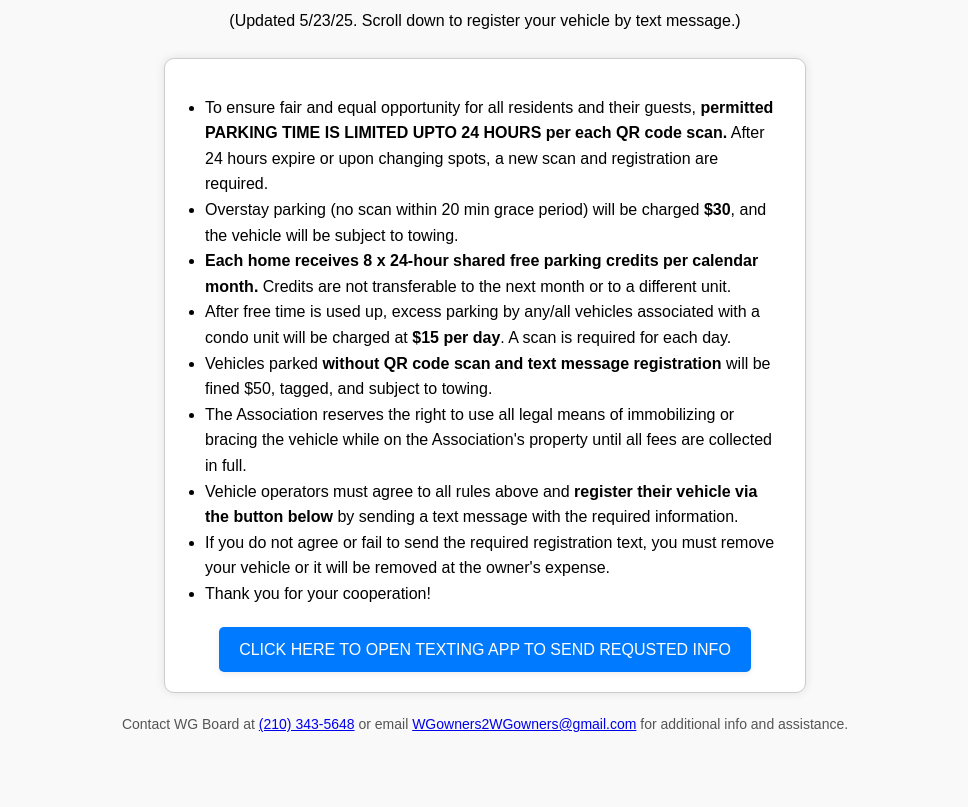
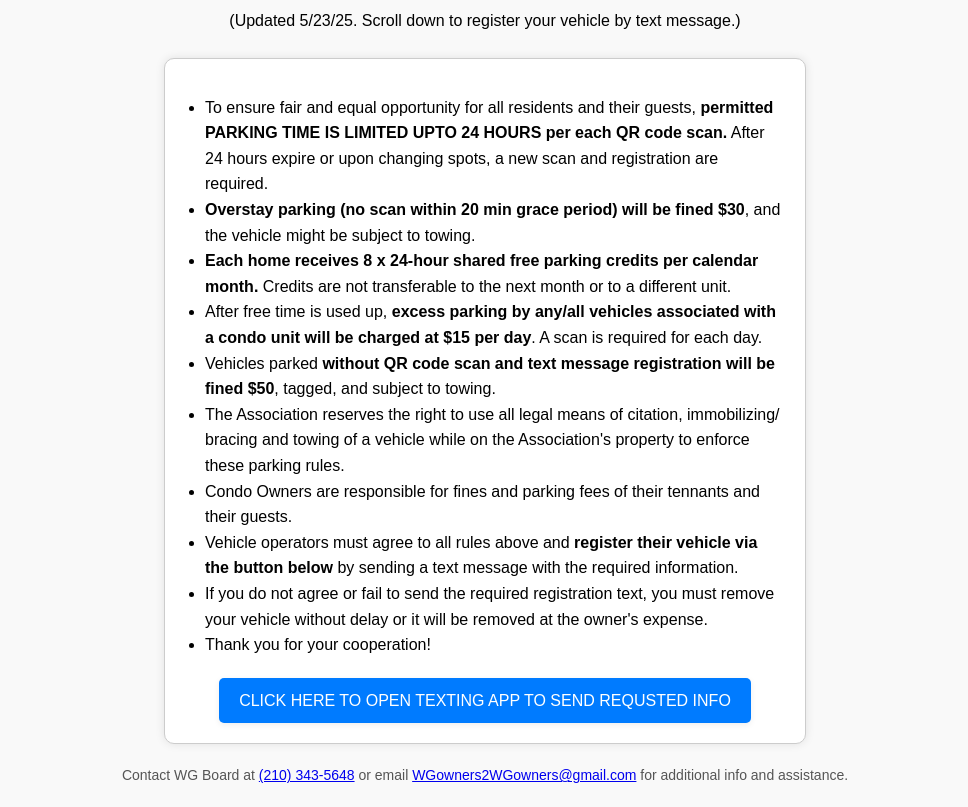
Before and after one commit to WGowners/V-Parking535703, a plain HTML site: page index.html in a window 1280 px wide. Shown: the part 86-893 px from the top of the page, without its empty margins (155-1123 px from the left). Before the commit the page ends 842 px from the top, so only its background shows below. Drawn offline with Linux system fonts and the light colour scheme.

Commit message:
Update index.html

```diff
--- a/index.html
+++ b/index.html
@@ -84,13 +84,14 @@
     <main role="main">
         <ul>
             <li>To ensure fair and equal opportunity for all residents and their guests, <strong>permitted PARKING TIME IS LIMITED UPTO 24 HOURS per each QR code scan.</strong> After 24 hours expire or upon changing spots, a new scan and registration are required.</li>
-            <li>Overstay parking (no scan within 20 min grace period) will be charged <strong>$30</strong>, and the vehicle will be subject to towing.</li>
+            <li><strong>Overstay parking (no scan within 20 min grace period) will be fined $30</strong>, and the vehicle might be subject to towing.</li>
             <li><strong>Each home receives 8 x 24-hour shared free parking credits per calendar month.</strong> Credits are not transferable to the next month or to a different unit.</li>
-            <li>After free time is used up, excess parking by any/all vehicles associated with a condo unit will be charged at <strong>$15 per day</strong>. A scan is required for each day.</li>
-            <li>Vehicles parked <strong>without QR code scan and text message registration</strong> will be fined $50, tagged, and subject to towing.</li>
-            <li>The Association reserves the right to use all legal means of immobilizing or bracing the vehicle while on the Association's property until all fees are collected in full.</li>
+            <li>After free time is used up,<strong> excess parking by any/all vehicles associated with a condo unit will be charged at $15 per day</strong>. A scan is required for each day.</li>
+            <li>Vehicles parked <strong>without QR code scan and text message registration will be fined $50</strong>, tagged, and subject to towing.</li>
+            <li>The Association reserves the right to use all legal means of citation, immobilizing/ bracing and towing of a vehicle while on the Association's property to enforce these parking rules.</li>
+            <li>Condo Owners are responsible for fines and parking fees of their tennants and their guests.</li>
             <li>Vehicle operators must agree to all rules above and <strong>register their vehicle via the button below</strong> by sending a text message with the required information.</li>
-            <li>If you do not agree or fail to send the required registration text, you must remove your vehicle or it will be removed at the owner's expense.</li>
+            <li>If you do not agree or fail to send the required registration text, you must remove your vehicle without delay or it will be removed at the owner's expense.</li>
             <li>Thank you for your cooperation!</li>
         </ul>
         <div class="button-container">
```
